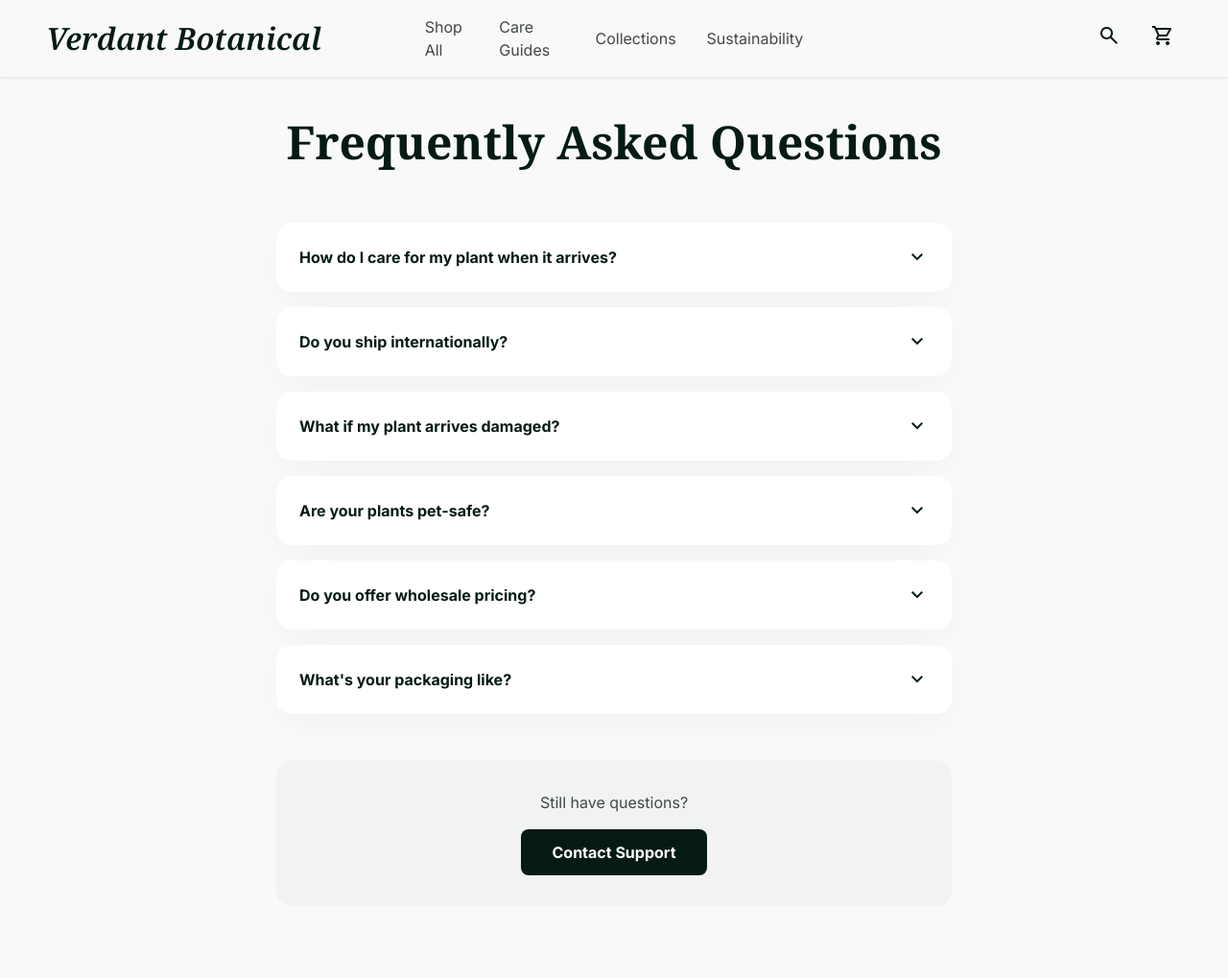
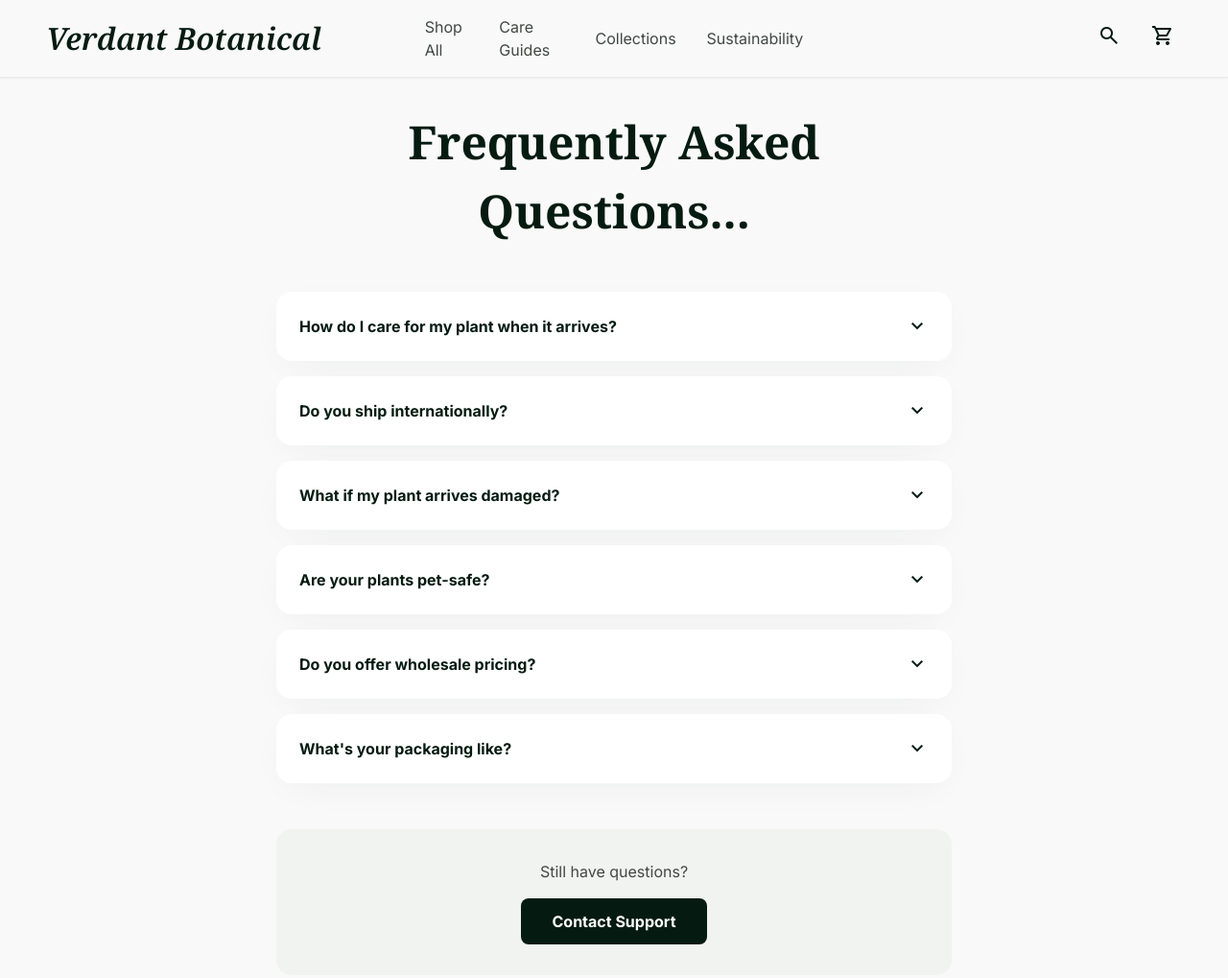
Before and after one commit to vivekx11/softdef-frontend-test, a website: page public/faq.html in a window 1280 px wide. Shown: the top 1019 px of the page at 96% size. Drawn offline with nearby package versions, Linux system fonts and the light colour scheme.

Commit message:
Update FAQ

```diff
--- a/public/faq.html
+++ b/public/faq.html
@@ -9,7 +9,7 @@
 </head><body class="bg-background text-on-surface font-body-md">
 <div id="navbar"></div>
 <main class="pt-28 pb-24"><div class="max-w-[800px] mx-auto px-6 md:px-12">
-<h1 class="font-['Noto_Serif'] text-[36px] md:text-[48px] font-bold text-primary text-center mb-12">Frequently Asked Questions</h1>
+<h1 class="font-['Noto_Serif'] text-[36px] md:text-[48px] font-bold text-primary text-center mb-12">Frequently Asked Questions...</h1>
 <div class="space-y-4">
 <details class="faq-item bg-surface-container-lowest rounded-2xl ambient-shadow"><summary class="p-6 flex justify-between items-center font-bold text-primary"><span>How do I care for my plant when it arrives?</span><span class="material-symbols-outlined faq-icon transition-transform">expand_more</span></summary><p class="px-6 pb-6 text-on-surface-variant">Unbox gently and place in indirect light for 1-2 days to acclimate. Water lightly after 24 hours. Don't fertilize for 2 weeks. Check our <a href="/care-guides.html" class="text-primary underline">Care Guides</a> for species-specific advice.</p></details>
 <details class="faq-item bg-surface-container-lowest rounded-2xl ambient-shadow"><summary class="p-6 flex justify-between items-center font-bold text-primary"><span>Do you ship internationally?</span><span class="material-symbols-outlined faq-icon transition-transform">expand_more</span></summary><p class="px-6 pb-6 text-on-surface-variant">Currently we ship within the continental US. International shipping is coming soon! Sign up for our newsletter to be notified.</p></details>
```
